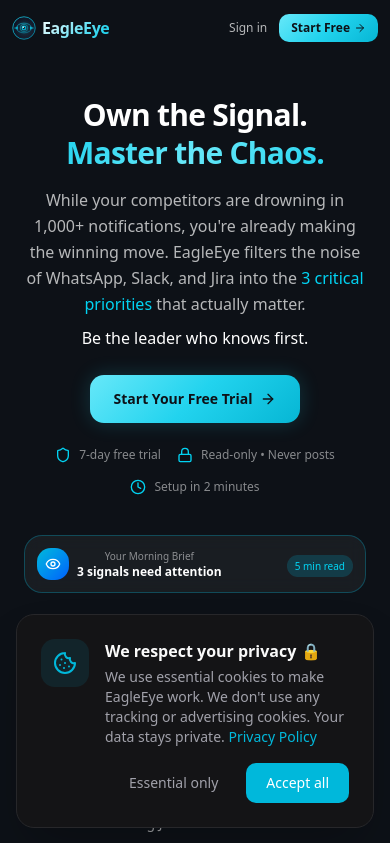
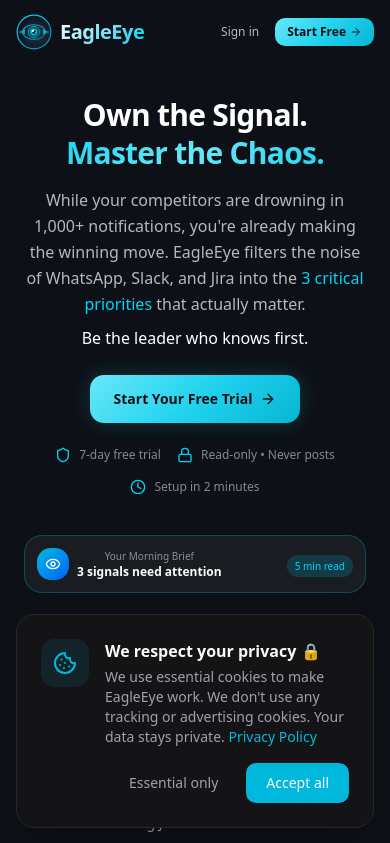
Before and after one commit to kumar26dushyant-lab/eagleeye-app, a Next.js app: page / in a window 390 px wide. Shown: the top 843 px of the page. Built offline with nearby package versions, Linux system fonts and the light colour scheme.

Commit message:
Increase logo sizes and fix notification text

```diff
--- a/src/app/page.tsx
+++ b/src/app/page.tsx
@@ -135,7 +135,8 @@
       {/* Counter */}
       <div className="absolute top-2 right-2 sm:top-4 sm:right-4 px-2 py-0.5 sm:px-3 sm:py-1 rounded-full bg-red-500/20 border border-red-500/50">
         <span className="text-red-400 font-mono text-[10px] sm:text-sm">
-          {Math.round(100 * intensity)}+ notifs
+          <span className="hidden sm:inline">{Math.round(100 * intensity)}+ notifications</span>
+          <span className="sm:hidden">{Math.round(100 * intensity)}+</span>
         </span>
       </div>
     </div>
@@ -534,19 +535,22 @@
           scrolled ? 'bg-[#0D1117]/95 backdrop-blur-xl border-b border-white/10' : 'bg-transparent'
         }`}
       >
-        <nav className="max-w-[1800px] mx-auto px-3 sm:px-6 lg:px-12 h-14 sm:h-20 flex items-center justify-between">
-          {/* Logo - smaller on mobile */}
+        <nav className="max-w-[1800px] mx-auto px-4 sm:px-6 lg:px-12 h-16 sm:h-20 flex items-center justify-between">
+          {/* Logo */}
           <div className="flex-shrink-0">
-            <div className="hidden sm:block">
+            <div className="hidden md:block">
+              <Logo size="lg" showText={true} showTagline={false} animated={true} variant="glow" />
+            </div>
+            <div className="hidden sm:block md:hidden">
               <Logo size="md" showText={true} showTagline={false} animated={true} variant="glow" />
             </div>
             <div className="sm:hidden">
-              <Logo size="xs" showText={true} showTagline={false} animated={false} variant="default" />
+              <Logo size="sm" showText={true} showTagline={false} animated={false} variant="default" />
             </div>
           </div>
 
           {/* Nav items */}
-          <div className="flex items-center gap-3 sm:gap-6 flex-shrink-0">
+          <div className="flex items-center gap-4 sm:gap-6 flex-shrink-0">
             <Link href="/pricing" className="text-sm text-white/70 hover:text-white transition-colors hidden sm:block">
               Pricing
             </Link>
@@ -1138,7 +1142,7 @@
       <footer className="border-t border-white/10 py-8 sm:py-12 px-4 sm:px-6 lg:px-12 xl:px-20 bg-[#0a0a0a]">
         <div className="max-w-[1800px] mx-auto">
           <div className="flex flex-col sm:flex-row items-center justify-between gap-4 sm:gap-6">
-            <Logo size="md" animated={false} />
+            <Logo size="lg" animated={false} />
             <div className="flex flex-wrap items-center justify-center gap-4 sm:gap-8 text-xs sm:text-sm text-white/50">
               <Link href="/pricing" className="hover:text-white transition-colors">Pricing</Link>
               <Link href="/privacy" className="hover:text-white transition-colors">Privacy</Link>
--- a/src/components/brand/Logo.tsx
+++ b/src/components/brand/Logo.tsx
@@ -14,12 +14,12 @@
 }
 
 const sizes = {
-  xs: { icon: 24, text: 'text-base', tagline: 'text-[7px]', gap: 'gap-1.5' },
-  sm: { icon: 28, text: 'text-lg', tagline: 'text-[8px]', gap: 'gap-2' },
-  md: { icon: 36, text: 'text-xl', tagline: 'text-[9px]', gap: 'gap-2.5' },
-  lg: { icon: 48, text: 'text-2xl', tagline: 'text-[10px]', gap: 'gap-3' },
-  xl: { icon: 64, text: 'text-4xl', tagline: 'text-xs', gap: 'gap-4' },
-  hero: { icon: 88, text: 'text-5xl', tagline: 'text-sm', gap: 'gap-5' },
+  xs: { icon: 32, text: 'text-lg', tagline: 'text-[7px]', gap: 'gap-2' },
+  sm: { icon: 36, text: 'text-xl', tagline: 'text-[8px]', gap: 'gap-2' },
+  md: { icon: 44, text: 'text-2xl', tagline: 'text-[9px]', gap: 'gap-2.5' },
+  lg: { icon: 56, text: 'text-3xl', tagline: 'text-[10px]', gap: 'gap-3' },
+  xl: { icon: 72, text: 'text-4xl', tagline: 'text-xs', gap: 'gap-4' },
+  hero: { icon: 96, text: 'text-5xl', tagline: 'text-sm', gap: 'gap-5' },
 }
 
 // Premium Eagle Eye Icon with animated glow
```
